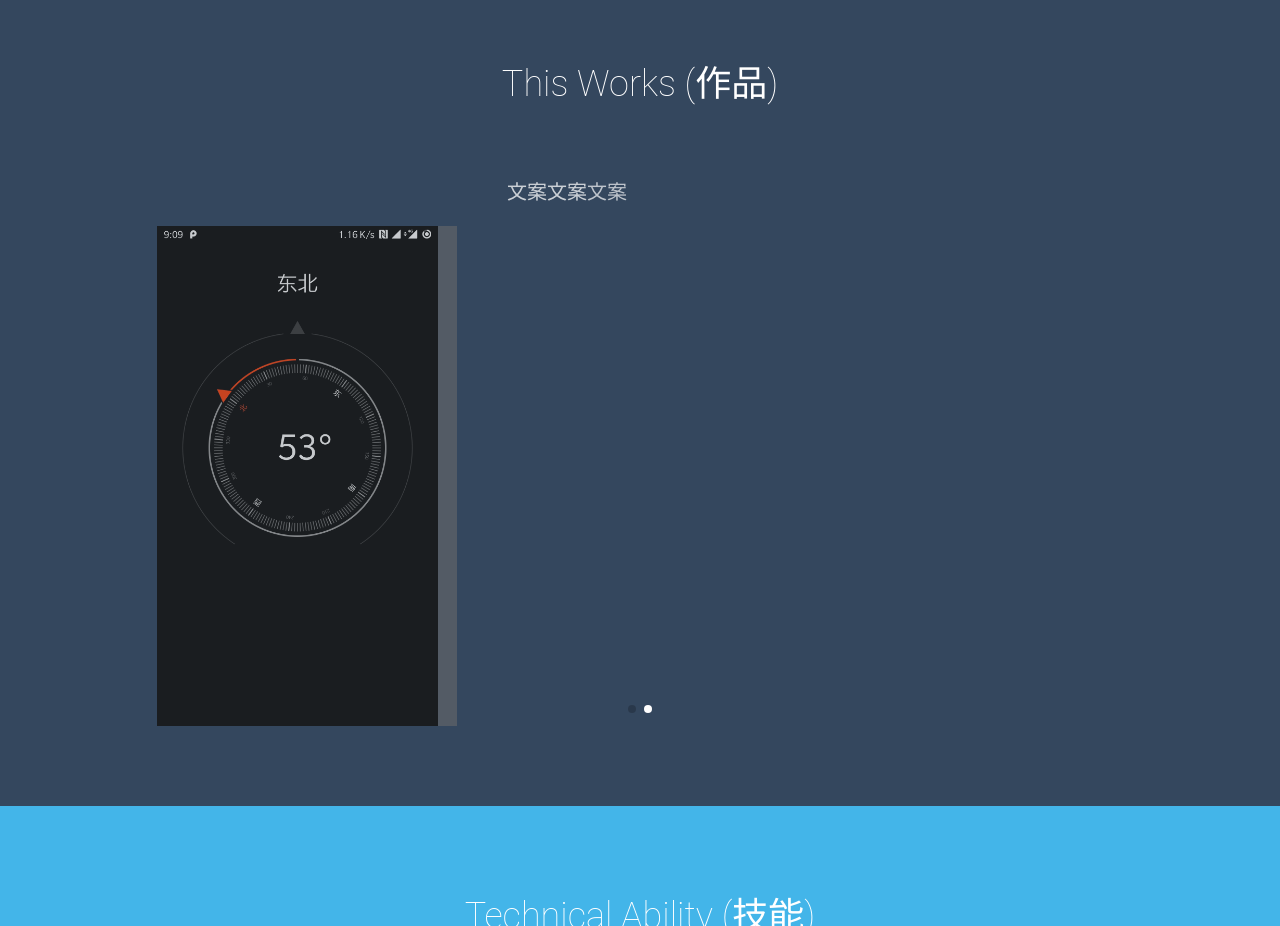
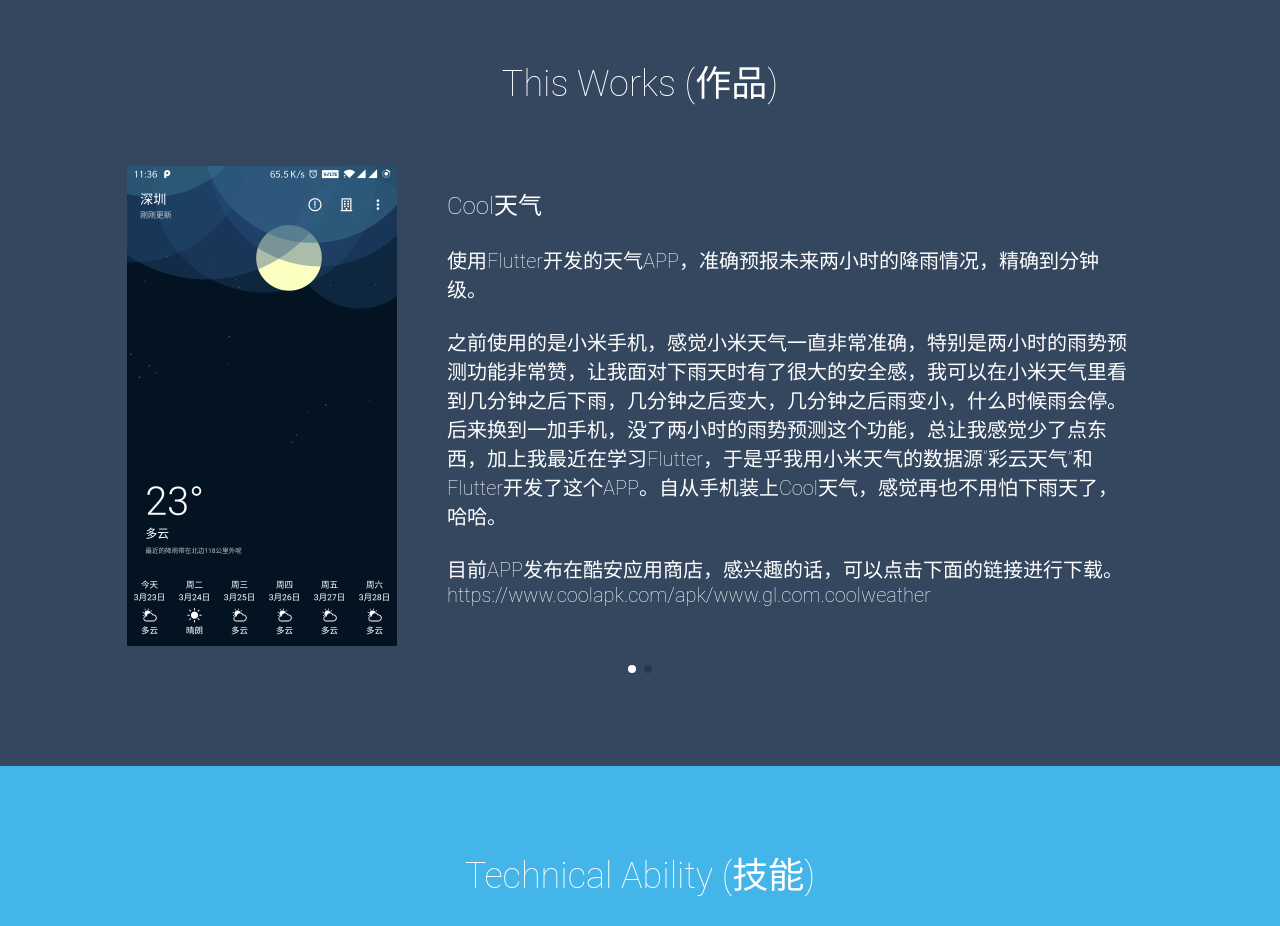
Before and after one commit to GaozyDev/zyblog, a Vue app: page /#/home in a window 1280 px wide. Shown: the part 1340-2266 px from the top of the page. Built offline with nearby package versions, Linux system fonts and the light colour scheme.

Commit message:
作品介绍开发完成

```diff
--- a/src/pages/home.vue
+++ b/src/pages/home.vue
@@ -46,16 +46,21 @@
         <div class="title">This Works (作品)</div>
         <div class="works">
           <swiper class="swiper" :options="swiperOption">
-            <swiper-slide class="slide-1">
-              <div>
-                <div class="img fl"></div>
-                <div class="text">文案文案</div>
+            <swiper-slide class="swiper-slide" v-for="(item,index) in works" v-bind:key="index">
+              <div class="image fl">
+                <img v-bind:src="item.img" alt />
               </div>
-            </swiper-slide>
-            <swiper-slide class="slide-2">
-              <div>
-                <div class="img fl"></div>
-                <div class="text">文案文案文案</div>
+              <div class="text">
+                <span class="title">{{item.title}}</span>
+                <br />
+                <br />
+                <span class="desc">{{item.desc}}</span>
+                <br />
+                <br />
+                <span class="dev-background">{{item.devBackground}}</span>
+                <br />
+                <br />
+                <span class="download">{{item.download}}</span>
               </div>
             </swiper-slide>
             <div class="swiper-pagination swiper-pagination-white" slot="pagination"></div>
@@ -88,19 +93,36 @@
     return {
       swiperOption: {
         autoplay: {
-          delay: 5000
+          delay: 8000
         },
         loop: true,
         speed: 1500,
-        effect: "fade",
-        fadeEffect: {
-          crossFade: true
-        },
         pagination: {
           el: ".swiper-pagination",
           clickable: true
         }
-      }
+      },
+      works: [
+        {
+          img: "/imgs/coolweather.png",
+          title: "Cool天气",
+          desc:
+            "使用Flutter开发的天气APP，准确预报未来两小时的降雨情况，精确到分钟级。",
+          devBackground:
+            "之前使用的是小米手机，感觉小米天气一直非常准确，特别是两小时的雨势预测功能非常赞，让我面对下雨天时有了很大的安全感，我可以在小米天气里看到几分钟之后下雨，几分钟之后变大，几分钟之后雨变小，什么时候雨会停。后来换到一加手机，没了两小时的雨势预测这个功能，总让我感觉少了点东西，加上我最近在学习Flutter，于是乎我用小米天气的数据源“彩云天气”和Flutter开发了这个APP。自从手机装上Cool天气，感觉再也不用怕下雨天了，哈哈。",
+          download:
+            "目前APP发布在酷安应用商店，感兴趣的话，可以点击下面的链接进行下载。 https://www.coolapk.com/apk/www.gl.com.coolweather"
+        },
+        {
+          img: "/imgs/compass.jpg",
+          title: "指南针",
+          desc: "一款简单好用的安卓指南针APP",
+          devBackground:
+            "本人有些路痴，一加手机又没有官方指南针应用，出门用导航都会走错方向，特别是走地下通道，唉~ 寻遍市场上所有指南针应用，发现要么带广告，要么界面太丑，想着也不难，所以花了点时间自己写了一个。",
+          download:
+            "目前APP发布在酷安应用商店，感兴趣的话，可以点击下面的链接进行下载。 https://www.coolapk.com/apk/com.sunny.www.compass"
+        }
+      ]
     };
   }
 };
@@ -181,39 +203,24 @@
     }
     .works {
       .swiper {
-        height: 600px;
-        margin-top: 20px;
+        height: 520px;
+        margin-top: 60px;
         .swiper-slide {
-          background-position: center;
-          background-size: cover;
-          &.slide-1 {
-            padding: 0 80px;
-            .img {
-              margin: 50px;
-              height: 500px;
-              width: 300px;
-              background-color:burlywood;
-            }
-            .text {
-              margin: 50px;
-              font-size: 20px;
-              color: #ffffff;
-            }
+          padding: 0 100px;
+          box-sizing: border-box;
+          img {
+            width: 270px;
+            height: 480px;
           }
-          &.slide-2 {
-            padding: 0 80px;
-            .img {
-              margin: 50px;
-              height: 500px;
-              width: 300px;
-              background-image: url("/imgs/compass.jpg");
-              background-size: contain;
-              background-repeat: no-repeat;
-            }
-            .text {
-              margin: 50px;
-              font-size: 20px;
-              color: #ffffff;
+          .text {
+            box-sizing: border-box;
+            padding: 20px;
+            margin-left: 300px;
+            height: 480px;
+            color: #ffffff;
+            font-size: 20px;
+            .title {
+              font-size: 24px;
             }
           }
         }
```
Also changed, not shown: public/imgs/coolweather.png.
